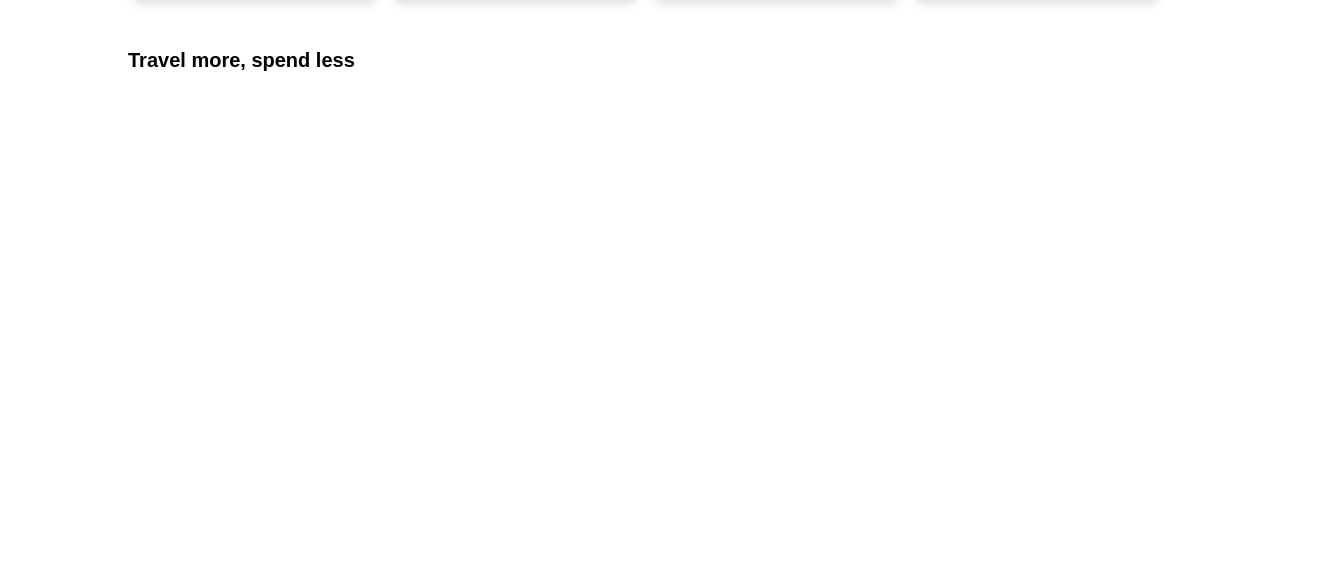
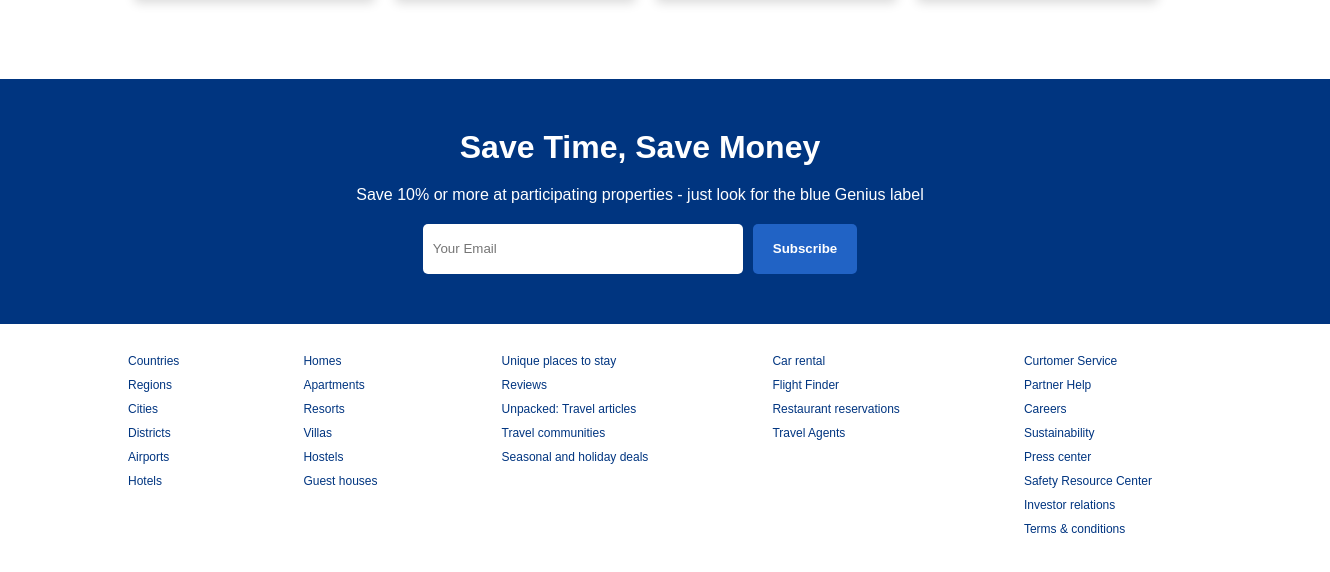
Before and after one commit to aayushmehta01/bookingapp-frontend, a React (Vite) app: page / in a window 1280 px wide. Shown: the part 1595-2167 px from the top of the page, 1330 px wide, since content can reach past the window. Before the commit the page ends 1667 px from the top, so only its background shows below. Built offline with nearby package versions, Linux system fonts and the light colour scheme; a web font is replaced by a local one.

Commit message:
added footer and mail section(home page)

```diff
--- /dev/null
+++ b/src/components/footer/Footer.css
@@ -0,0 +1,22 @@
+.footer{
+  width: 100%;
+  width: 1024px;
+  font-size: 12px;
+}
+
+.fLists{
+  display: flex;
+  justify-content: space-between;
+  margin-bottom: 50px;
+}
+
+.fList{
+  list-style: none;
+  padding: 0;
+}
+
+.fListItem{
+  margin-bottom: 10px;
+  color: #003580;
+  cursor: pointer;
+}
--- /dev/null
+++ b/src/components/footer/Footer.jsx
@@ -0,0 +1,52 @@
+import React from 'react'
+import './Footer.css'
+
+const Footer = () => {
+  return (
+    <div className="footer">
+      <div className="fLists">
+        <ul className="fList">
+          <li className="fListItem">Countries</li>
+          <li className="fListItem">Regions</li>
+          <li className="fListItem">Cities</li>
+          <li className="fListItem">Districts</li>
+          <li className="fListItem">Airports</li>
+          <li className="fListItem">Hotels</li>
+        </ul>
+        <ul className="fList">
+          <li className="fListItem">Homes </li>
+          <li className="fListItem">Apartments </li>
+          <li className="fListItem">Resorts </li>
+          <li className="fListItem">Villas</li>
+          <li className="fListItem">Hostels</li>
+          <li className="fListItem">Guest houses</li>
+        </ul>
+        <ul className="fList">
+          <li className="fListItem">Unique places to stay </li>
+          <li className="fListItem">Reviews</li>
+          <li className="fListItem">Unpacked: Travel articles </li>
+          <li className="fListItem">Travel communities </li>
+          <li className="fListItem">Seasonal and holiday deals </li>
+        </ul>
+        <ul className="fList">
+          <li className="fListItem">Car rental </li>
+          <li className="fListItem">Flight Finder</li>
+          <li className="fListItem">Restaurant reservations </li>
+          <li className="fListItem">Travel Agents </li>
+        </ul>
+        <ul className="fList">
+          <li className="fListItem">Curtomer Service</li>
+          <li className="fListItem">Partner Help</li>
+          <li className="fListItem">Careers</li>
+          <li className="fListItem">Sustainability</li>
+          <li className="fListItem">Press center</li>
+          <li className="fListItem">Safety Resource Center</li>
+          <li className="fListItem">Investor relations</li>
+          <li className="fListItem">Terms & conditions</li>
+        </ul>
+      </div>
+    </div>
+  )
+}
+
+export default Footer
--- /dev/null
+++ b/src/components/mailList/MailList.css
@@ -0,0 +1,31 @@
+.mail{
+    width: 100%;
+    margin-top: 50px;
+    background-color: #003580;
+    color: white;
+    display: flex;
+    flex-direction: column;
+    align-items: center;
+    gap: 20px;
+    padding: 50px;
+  }
+
+  .mailInputContainer>input{
+    width: 300px;
+    height: 30px;
+    padding: 10px;
+    border: none;
+    margin-right: 10px;
+    border-radius: 5px;
+  }
+
+  .mailInputContainer>button{
+    height: 50px;
+    background-color: #2163c5;
+    color: #fff;
+    font-weight: 600;
+    border: none;
+    border-radius: 5px;
+    cursor: pointer;
+    padding: 0 20px;
+  }
--- /dev/null
+++ b/src/components/mailList/MailList.jsx
@@ -0,0 +1,18 @@
+import React from 'react'
+import './MailList.css'
+
+const MailList = () => {
+  return (
+    <div className="mail">
+        <h1 className="mailTitle">Save Time, Save Money</h1>
+        <span className="mailDesc">Save 10% or more at participating properties - just look for the blue Genius label</span>
+        <div className="mailInputContainer">
+            <input type="text" placeholder='Your Email'/>
+            <button className="subscribe">Subscribe</button>
+        </div>
+    </div>
+
+  )
+}
+
+export default MailList
--- a/src/pages/home/Home.jsx
+++ b/src/pages/home/Home.jsx
@@ -5,6 +5,8 @@
 import Featured from '../../components/featured/Featured.jsx'
 import PropertyList from '../../components/propertyList/PropertyList.jsx'
 import FeaturedProperties from '../../components/featuredProperties/FeaturedProperties.jsx'
+import MailList from '../../components/mailList/MailList.jsx'
+import Footer from '../../components/footer/Footer.jsx'
 
 const Home = () => {
   return (
@@ -24,8 +26,8 @@
           <h2>Save on stays for 30 August - 1 September</h2>
         </div>
         <FeaturedProperties />
-        <h1 className='homeTitle'>Travel more, spend less</h1>
-
+        <MailList />
+        <Footer />
       </div>
     </div>
   )
```
